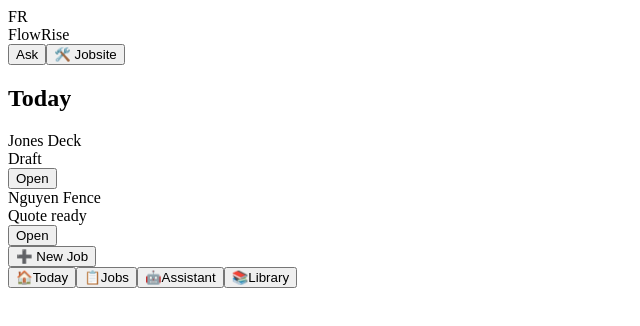
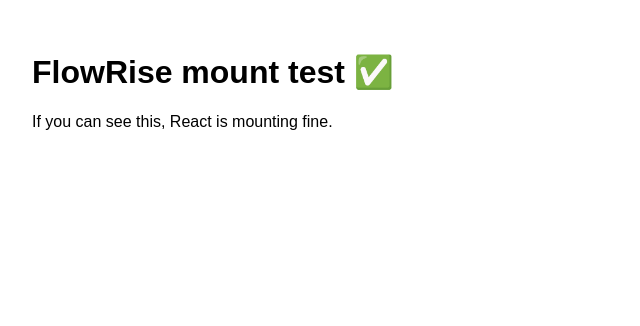
Before and after one commit to Risenfalln/FlowRise-Prototype, a React (Vite) app: page / in a window 1280 px wide. Shown: the top 326 px of the page, without its empty margins (0-640 px from the left). Built offline with nearby package versions, Linux system fonts and the light colour scheme.

Commit message:
App smoke test

```diff
--- a/src/App.jsx
+++ b/src/App.jsx
@@ -1,67 +1,8 @@
-import { useEffect, useState } from "react";
-import { loadJSON, saveJSON } from "./utils/storage";
-import Header from "./components/Header";
-import BottomNav from "./components/ui/BottomNav";
-import Today from "./features/jobs/Today";
-import JobsList from "./features/jobs/JobsList";
-import JobDetail from "./features/jobs/JobDetail";
-import AssistantHome from "./features/assistant/AssistantHome";
-import AssistantPanel from "./features/assistant/AssistantPanel";
-import Library from "./features/library/Library";
-import NewJobModal from "./components/NewJobModal";
-
 export default function App() {
-  const [tab, setTab] = useState("today");
-  const [showNewJob, setShowNewJob] = useState(false);
-  const [showAssistant, setShowAssistant] = useState(false);
-  const [currentJob, setCurrentJob] = useState(null);
-  const [theme, setTheme] = useState(() => loadJSON("ui:theme", "light")); // "light" | "jobsite"
-  useEffect(() => saveJSON("ui:theme", theme), [theme]);
-
-  const [jobs, setJobs] = useState([
-    { id: 1, title: "Jones Deck", status: "Draft", attention: true },
-    { id: 2, title: "Nguyen Fence", status: "Quote ready", attention: false },
-  ]);
-
-  function handleCreateJob(jobDraft) {
-    const job = { id: Date.now(), attention: true, status: "Draft", ...jobDraft };
-    setJobs((prev) => [job, ...prev]);
-    setTab("jobs");
-    setCurrentJob(job);
-    setShowNewJob(false);
-  }
-
-  const rootBG = theme === "jobsite" ? "bg-neutral-900 text-neutral-100" : "bg-slate-50 text-slate-900";
-
   return (
-    <div className={`flex flex-col h-screen ${rootBG}`}>
-      <Header onOpenAssistant={() => setShowAssistant(true)} theme={theme} setTheme={setTheme} />
-
-      <main className="flex-1 overflow-y-auto p-4 pb-24">
-        {tab === "today" && <Today onOpenJob={(j) => setCurrentJob(j)} jobs={jobs} theme={theme} />}
-        {tab === "jobs" &&
-          (currentJob ? (
-            <JobDetail job={currentJob} onBack={() => setCurrentJob(null)} theme={theme} />
-          ) : (
-            <JobsList jobs={jobs} onOpenJob={(j) => setCurrentJob(j)} theme={theme} />
-          ))}
-        {tab === "assistant" && <AssistantHome onOpen={() => setShowAssistant(true)} theme={theme} />}
-        {tab === "library" && <Library theme={theme} />}
-      </main>
-
-      <button
-        className="fixed bottom-20 right-4 rounded-full bg-blue-600 text-white shadow-lg px-4 py-3 text-sm font-medium hover:bg-blue-700 active:scale-95"
-        onClick={() => setShowNewJob(true)}
-        aria-label="New Job"
-      >
-        <span className="mr-2 align-middle">➕</span> New Job
-      </button>
-
-      <BottomNav tab={tab} setTab={(t) => { setCurrentJob(null); setTab(t); }} theme={theme} />
-
-      {showNewJob && <NewJobModal onClose={() => setShowNewJob(false)} onCreate={handleCreateJob} theme={theme} />}
-
-      {showAssistant && <AssistantPanel onClose={() => setShowAssistant(false)} context={currentJob} theme={theme} />}
+    <div style={{ padding: 24, fontFamily: "sans-serif" }}>
+      <h1>FlowRise mount test ✅</h1>
+      <p>If you can see this, React is mounting fine.</p>
     </div>
   );
 }
```
